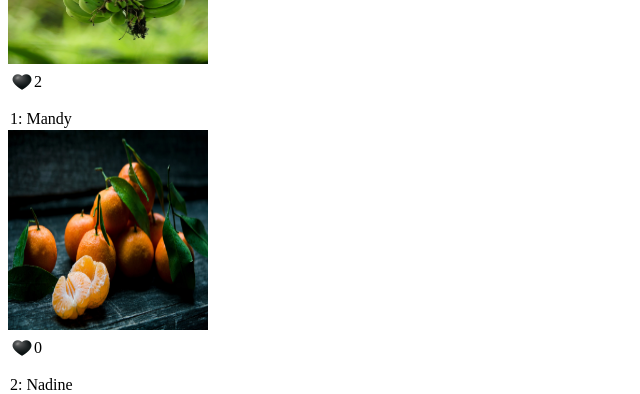
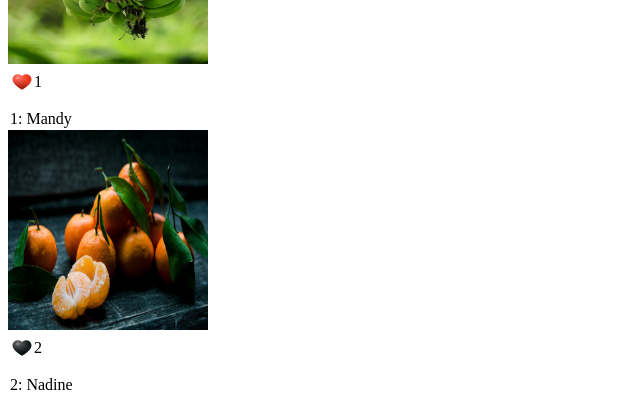
Before and after one commit to RaudelGomez/insta-angular, an Angular app: page / in a window 1280 px wide. Shown: the part 164-558 px from the top of the page, without its empty margins (0-640 px from the left). Built offline with nearby package versions, Linux system fonts and the light colour scheme.

Commit message:
insta/show Observable

```diff
--- a/src/app/main-content/main-content.component.html
+++ b/src/app/main-content/main-content.component.html
@@ -4,9 +4,16 @@
       <div>
         <p>{{index}}: {{post.name}}</p>
         <img src="{{post.img}}"alt="{{post.name}}">
-        <p class="like-container"><img class="no-like" src="../../assets/img/heart-black.png" alt="no like"> {{post.like.length}}</p>
+        <p class="like-container">
+          @if(hasLiked(index) >= 0){
+            <img class="hearth" (click)="addLike(index)" src="../../assets/img/heart-red.png" alt="liked">
+          } @else{
+            <img class="hearth" (click)="addLike(index)" src="../../assets/img/heart-black.png" alt="no like">
+
+          }
+        {{post.like.length}}</p>
       </div>
+    }
       <!-- <app-post [posts]="allPosts$"></app-post> -->
-    }
   </article>
 </section>
--- a/src/app/main-content/main-content.component.scss
+++ b/src/app/main-content/main-content.component.scss
@@ -13,7 +13,7 @@ section{
   }
 }
 
-.no-like{
+.hearth{
   width: 24px;
 }
 
--- a/src/app/main-content/main-content.component.ts
+++ b/src/app/main-content/main-content.component.ts
@@ -3,7 +3,7 @@ import { PostComponent } from './post/post.component';
 import { CommonModule } from '@angular/common';
 import { PostService } from '../services/post.service.service';
 import { Post } from '../interfaces/post.interface';
-import { Observable } from 'rxjs';
+import { filter, Observable } from 'rxjs';
 
 @Component({
   selector: 'app-main-content',
@@ -14,11 +14,25 @@ import { Observable } from 'rxjs';
 })
 export class MainContentComponent {
 
-  allPosts$ = this.postService.posts$;
+  allPosts$: Observable<Post[]> = this.postService.allPosts;
+  //userLogged: string;
 
   constructor( private postService: PostService){
+    // this.userLogged = this.postService.userLogged;
+    // console.log(this.postService.hasThePostLike(0));
+  }
 
+  addLike(index: number){
+    this.postService.addLike(index);
+    //console.log(this.allPosts$);
+  }
+
+  hasLiked(index:number){
+    return this.postService.hasThePostLike(index);
   }
 
 
+
+
+
 }
--- a/src/app/services/post.service.service.ts
+++ b/src/app/services/post.service.service.ts
@@ -5,49 +5,59 @@ import { BehaviorSubject } from 'rxjs';
 @Injectable({
   providedIn: 'root'
 })
+
 export class PostService {
 
-  // private posts: Post[] = [
-  //   {
-  //     name: "Hans",
-  //     img: "./assets/img/banana.jpg",
-  //     like: 97
-  //   },
-  //   {
-  //     name: "Mandy",
-  //     img: "./assets/img/orange.jpg",
-  //     like: 97
-  //   },
-  //   {
-  //     name: "Nadine",
-  //     img: "./assets/img/currant.jpg",
-  //     like: 97
-  //   },
-  // ];
-
-  private posts = new BehaviorSubject<Post[]>([
+  private posts: Post[] = [
     {
           name: "Hans",
           img: "./assets/img/banana.jpg",
-      like: ["rau", "peter"]
+          like: ["Raudel"]
         },
         {
           name: "Mandy",
           img: "./assets/img/orange.jpg",
-      like: []
+          like: ["Pepe", "Robert"]
         },
         {
           name: "Nadine",
           img: "./assets/img/currant.jpg",
           like: []
         },
-  ]);;
-  posts$ = this.posts.asObservable();
+  ];
+
+  private posts$: BehaviorSubject<Post[]> ;
+
+  private user:string = "Raudel"
 
   constructor() {
+    this.posts$ = new BehaviorSubject<Post[]>(this.posts);
+  }
+
+  get allPosts(){
+    return this.posts$.asObservable();
+  }
+
+  get userLogged(){
+    return this.user;
+  }
+
+  addLike(index:number){
+    let indexFound = this.hasThePostLike(index);
+    if(indexFound >= 0){
+      this.posts[index].like.splice(indexFound, 1);
+    }else{
+      this.posts[index].like.push(this.user);
+    }
+  }
+
+  hasThePostLike(index:number){
+    return this.posts[index].like.findIndex(name => name == this.userLogged);
   }
 
 
 
 
+
+
 }
```
Lines whose indentation alone changed are shown as unchanged.
